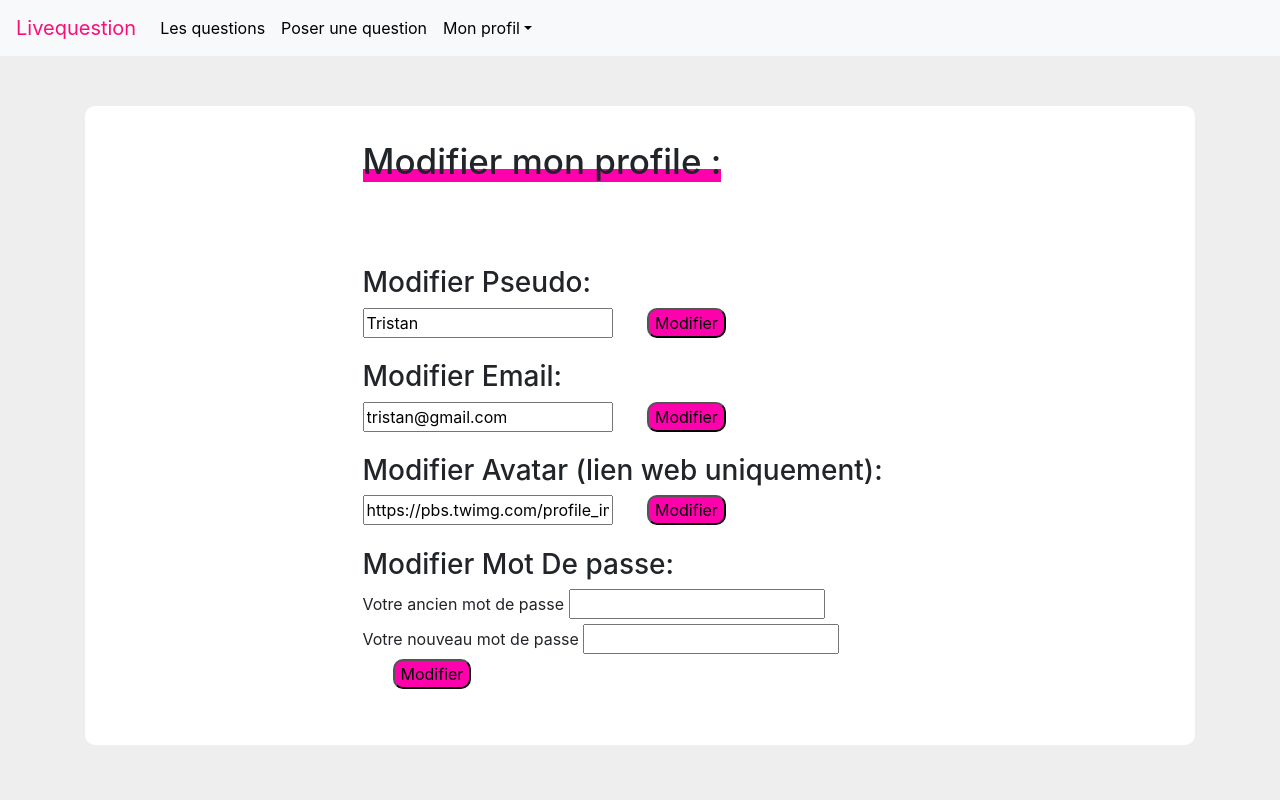
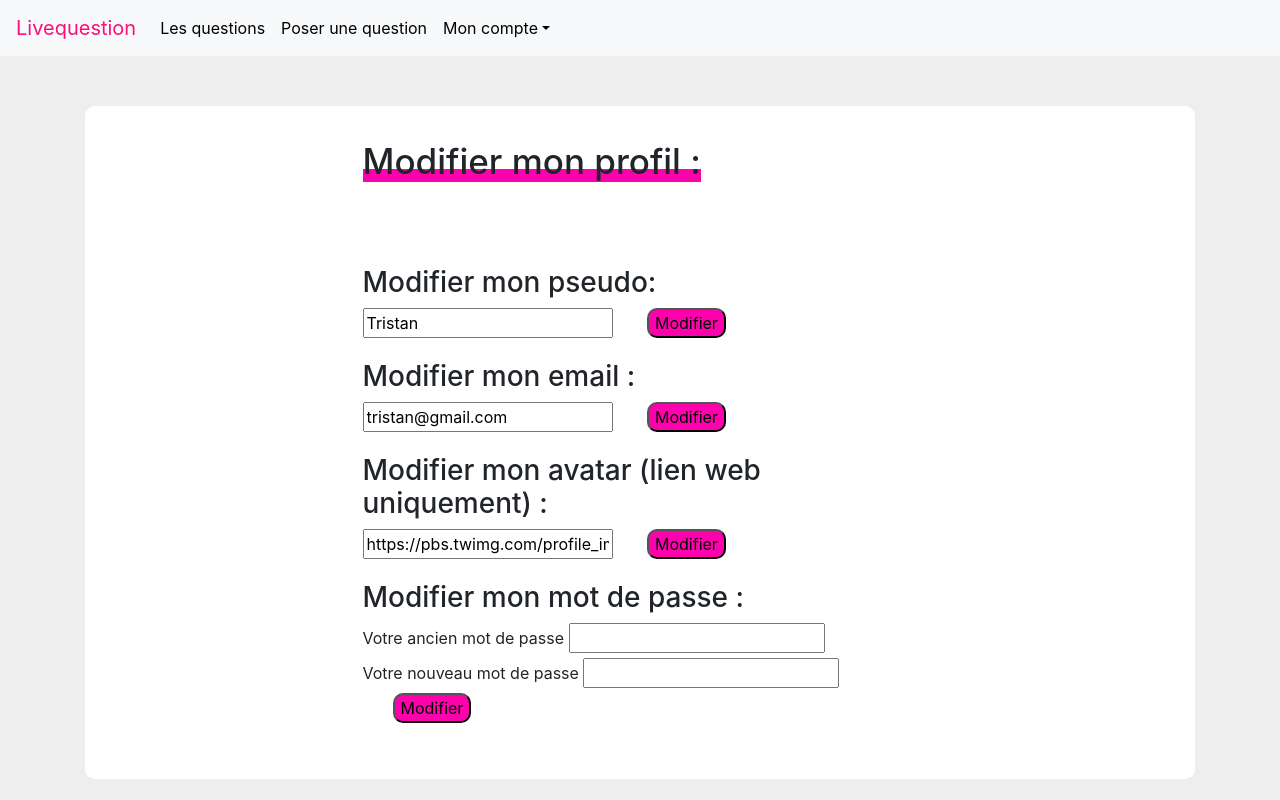
Before and after one commit to Nirdeo/LiveQuestion, a PHP site: page /modifier.php in a window 1280 px wide. Run offline with PHP 8.4, Linux system fonts and the light colour scheme; a user stored in the database is signed in.

Commit message:
Mise à jour correction et traduction
Correction orthographique et traduction des fichiers

```diff
--- a/footer.php
+++ b/footer.php
@@ -6,7 +6,7 @@
    <div class="container">
       <div class="row">
          <div class="col-md-8">
-            <p>© 2019 Page protected by reCAPTCHA and subject to Google's <b>Privace Policy</b> and <b>Terms of
+            <p>© 2019 Page protected by reCAPTCHA and subject to Google's <b>Privacy Policy</b> and <b>Terms of
                Service</b>
             </p>
          </div>
--- a/index.php
+++ b/index.php
@@ -169,7 +169,7 @@
             </div>
             <div class="questionFaq">
                <div class="question1">
-                  <p><span class="section5TextColor1 changeColor">Can i upgrade later on?</span><span
+                  <p><span class="section5TextColor1 changeColor">Can I upgrade later on?</span><span
                      class="iconeFleche"><i class="fas fa-caret-right iconeFlecheJS1"></i></span></p>
                   <p class="text1">Integer ut Oberyn massa. Sed feugiat vitae turpis a porta. Aliquam <br> sagittis
                      interdum Melisandre. Vivamus ornare pharetra diam sit <br> amet tincidunt. Eunuch sit amet
@@ -181,7 +181,7 @@
                   </p>
                </div>
                <div class="question2">
-                  <p><span class="section5TextColor2 changeColor">Can i port my data from another
+                  <p><span class="section5TextColor2 changeColor">Can I port my data from another
                      provider?</span><span class="iconeFleche"><i
                         class="fas fa-caret-right iconeFlecheJS2"></i></span>
                   </p>
@@ -233,7 +233,7 @@
                   </p>
                </div>
                <div class="question6">
-                  <p><span class="section5TextColor6 changeColor">Can my company request a custum plan?</span><span
+                  <p><span class="section5TextColor6 changeColor">Can my company request a custom plan?</span><span
                      class="iconeFleche"><i class="fas fa-caret-right iconeFlecheJS6"></i></span></p>
                   <p class="text6">Integer ut Oberyn massa. Sed feugiat vitae turpis a porta. Aliquam <br> sagittis
                      interdum Melisandre. Vivamus ornare pharetra diam sit <br> amet tincidunt. Eunuch sit amet
--- a/lqnavbar.php
+++ b/lqnavbar.php
@@ -16,10 +16,10 @@
          </li>
          <li class="nav-item dropdown">
             <a class="nav-link dropdown-toggle" data-toggle="dropdown" href="#" role="button" aria-haspopup="true"
-               aria-expanses="false">Mon profil</a>
+               aria-expanses="false">Mon compte</a>
             <div class="dropdown-menu">
                <a class="dropdown-item" href="profil.php">Accéder à mon profil</a>
-               <a class="dropdown-item" href="logout.php">Déconnexion</a>
+               <a class="dropdown-item" href="logout.php">Me déconnecter</a>
                <?php
                if ($_SESSION["pseudo_role"] == "admin") {
                   echo "<a class='dropdown-item' href='admin.php'>Page Admin</a>";
--- a/modifier.php
+++ b/modifier.php
@@ -99,10 +99,10 @@
                     $_SESSION["pseudo"] = $_POST["pseudo"];
                 }
             } else {
-                $messageP = "This pseudo already exist";
+                $messageP = "Ce pseudo existe déjà";
             }
         } else {
-            $messageP = "Les champs ne peuvent pas etre vides";
+            $messageP = "Les champs ne peuvent pas être vides";
         }
     }
 
@@ -118,10 +118,10 @@
                     $_SESSION["pseudo_email"] = $_POST["email"];
                 }
             } else {
-                $messageE = "This email already exist";
+                $messageE = "Cet email existe déjà";
             }
         } else {
-            $messageE = "Les champs ne peuvent pas etre vides";
+            $messageE = "Les champs ne peuvent pas être vides";
         }
     }
 
@@ -136,19 +136,19 @@
                         $query->bindParam(":pass", $passNew);
                         $query->execute();
                         if ($query) {
-                            $messagePA = "Modification effectue";
+                            $messagePA = "Modification effectuée";
                         }
                     } else {
                         $messagePA = "Votre ancien mot de passe est incorrect";
                     }
                 } else {
-                    $messagePA = "Votre nouveau mot de passe doit contenir 8 caracteres et au moins un charactere special";
+                    $messagePA = "Votre nouveau mot de passe doit contenir 8 caractères et au moins 1 caractère special";
                 }
             } else {
-                $messagePA = "Votre nouveau mot de passe ne peut pas etre le meme que l'ancien";
+                $messagePA = "Votre nouveau mot de passe ne peut pas être le même que l'ancien";
             }
         } else {
-            $messagePA = "Les champs ne peuvent pas etre vides";
+            $messagePA = "Les champs ne peuvent pas être vides";
         }
     }
 
@@ -163,7 +163,7 @@
                 $_SESSION["pseudo_avatar"] = $_POST["avatar"];
             }
         } else {
-            $messageA = "Les champs ne peuvent pas etre vides";
+            $messageA = "Les champs ne peuvent pas être vides";
         }
     }
 
@@ -172,29 +172,29 @@
 
     <div class="container">
         <div class="boxModif">
-            <h1><span>Modifier mon profile :</span></h1>
-            <h3>Modifier Pseudo:</h3>
+            <h1><span>Modifier mon profil :</span></h1>
+            <h3>Modifier mon pseudo:</h3>
             <form action="" method="POST">
                 <input type="text" name="pseudo" value="<?php echo $_SESSION['pseudo'] ?>">
                 <input type="submit" name="submitPseudo" value="Modifier">
                 <p><?php echo $messageP; ?></p>
             </form>
 
-            <h3>Modifier Email:</h3>
+            <h3>Modifier mon email :</h3>
             <form action="" method="POST">
                 <input type="email" name="email" value="<?php echo $_SESSION['pseudo_email'] ?>">
                 <input type="submit" name="submitEmail" value="Modifier">
                 <p><?php echo $messageE; ?></p>
             </form>
 
-            <h3>Modifier Avatar (lien web uniquement):</h3>
+            <h3>Modifier mon avatar (lien web uniquement) :</h3>
             <form action="" method="POST">
                 <input type="url" name="avatar" value="<?php echo $_SESSION['pseudo_avatar'] ?>">
                 <input type="submit" name="submitAvatar" value="Modifier">
                 <p><?php echo $messageA; ?></p>
             </form>
 
-            <h3>Modifier Mot De passe:</h3>
+            <h3>Modifier mon mot de passe :</h3>
             <form action="" method="POST">
                 <label for="passOld">Votre ancien mot de passe</label>
                 <input type="password" name="passOld">
--- a/navbar.php
+++ b/navbar.php
@@ -41,7 +41,7 @@
             </div>
          </li>
          <li class="nav-item dropdown">
-            <a class="btn btn-secondary" type="submit" href="redirection.php">Se Connecter</a>
+            <a class="btn btn-secondary" type="submit" href="redirection.php">Se connecter</a>
          </li>
       </ul>
    </div>
--- a/nouvellequestion.php
+++ b/nouvellequestion.php
@@ -40,7 +40,7 @@
                  $query->bindParam(":date", $date);
                  $query->execute();
                  if ($query) {
-                     $message = "Votre question a bien été envoyé !";
+                     $message = "Votre question a bien été envoyée !";
                  }
              }
          }
--- a/profil.php
+++ b/profil.php
@@ -103,10 +103,10 @@
                               <h4>Profil de <br>
                                  <?php echo $result['pseudo']; ?>
                               </h4>
-                              <p class="text-secondary mb-1">Genre:
+                              <p class="text-secondary mb-1">Genre :
                                  <?php if ($result['genre'] == "H") { echo "Homme ♂️"; } else { echo "Femme ♀"; }; ?>
                               </p>
-                              <p class="text-muted font-size-sm">Date d'inscription:
+                              <p class="text-muted font-size-sm">Date d'inscription :
                                  <?php echo $result['date_inscription']; ?>
                               </p>
 
@@ -158,7 +158,7 @@
 
             ?>
          <br>
-         <h3>Mes questions posées:</h3>
+         <h3>Mes questions posées :</h3>
          <br>
          <?php
 
```
Also changed, not shown: connexion.php (+4 -4 lines), question.php (+4 -4 lines), README.md.
